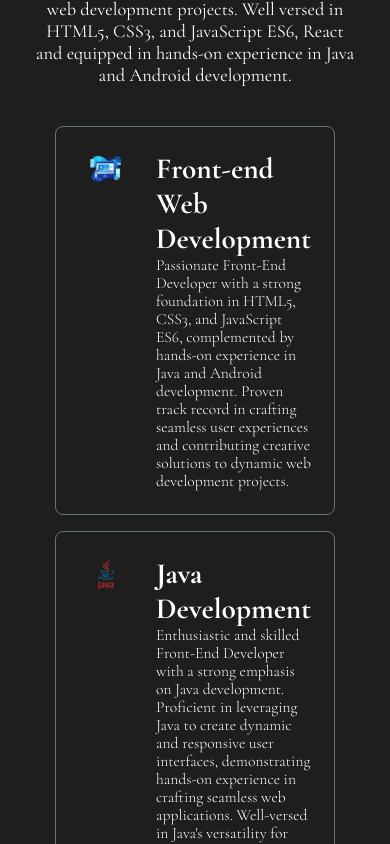
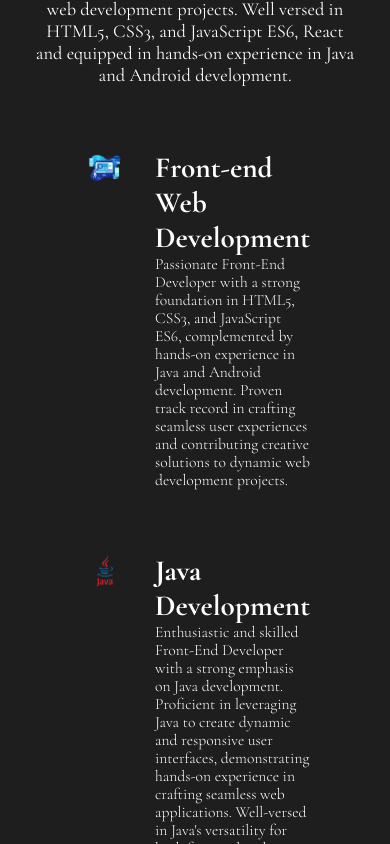
Before and after one commit to Aneesha51/portfolio-website, a React (Create React App) app: page / in a window 390 px wide. Shown: the part 1080-1924 px from the top of the page. Built offline with nearby package versions, Linux system fonts and the light colour scheme; a web font is replaced by a local one.

Commit message:
Update skills.css

```diff
--- a/src/components/Skills/skills.css
+++ b/src/components/Skills/skills.css
@@ -56,6 +56,10 @@
         font-size: 2vw;
     }
 
+    .skillBar {
+        border: none;
+    }
+
 }
 
 @media screen and (max-width:480px) {
@@ -87,9 +91,6 @@
         font-size: 4vw;
     }
 
-    .skillBar {
-        border: none;
-    }
 }
 
 @media screen and (max-width:280px) {
```
